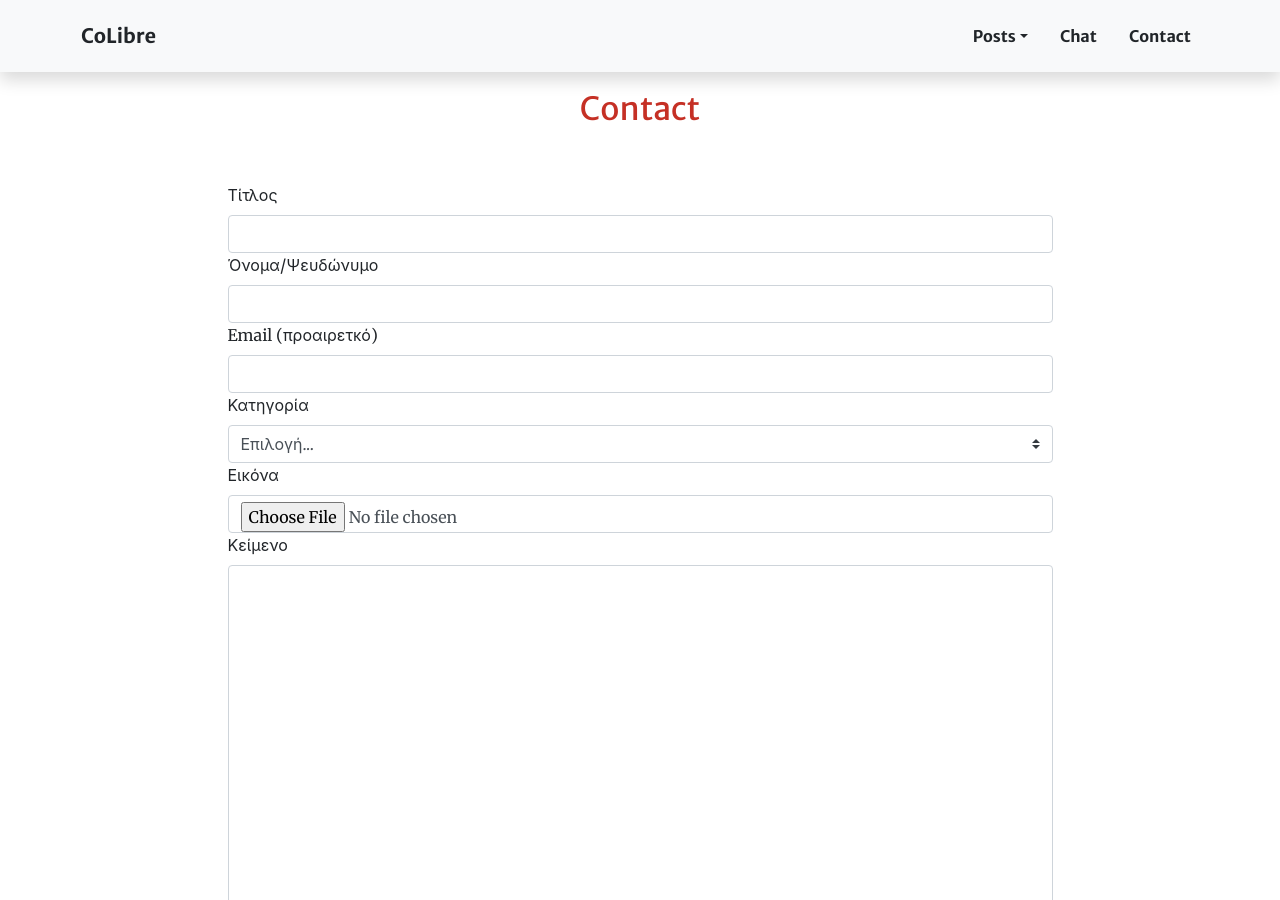
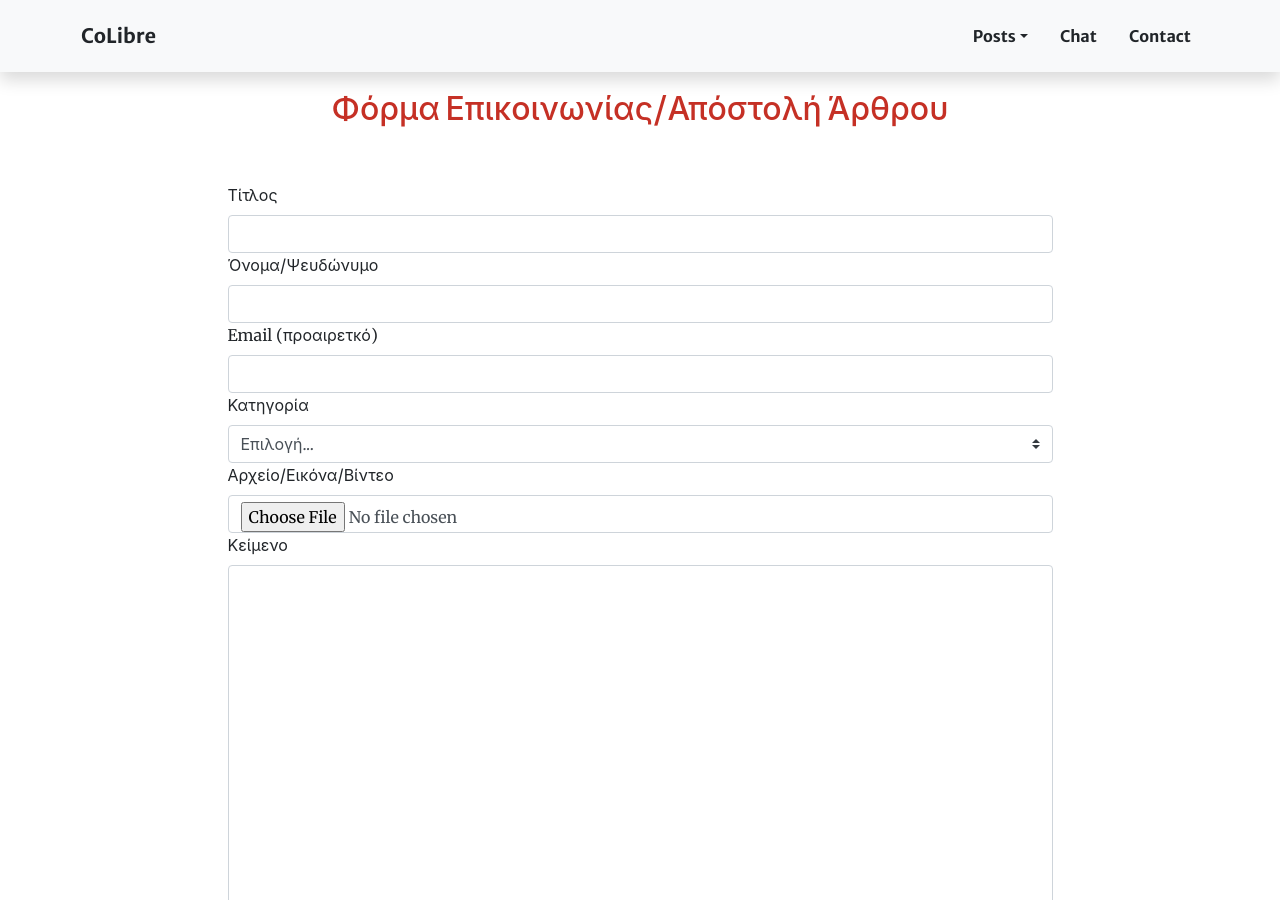
Before and after one commit to colibreradio/colibreradiotest, a Jekyll site: the page built from contact.markdown, in a window 1280 px wide and 900 px high. Built offline with Jekyll 4.4.1, drawn with Linux system fonts in a browser that asks for light colours; nearby versions of some CDN libraries.

Commit message:
Update contact.markdown

```diff
--- a/contact.markdown
+++ b/contact.markdown
@@ -12,7 +12,7 @@ layout: category
             </div>
 <div class="container">
     <!--Section heading-->
-    <h2 style="text-align: center;color: #c53025;margin-bottom:5%">Contact</h2>
+    <h2 style="text-align: center;color: #c53025;margin-bottom:5%">Φόρμα Επικοινωνίας/Απόστολή Άρθρου</h2>
     <!--Section description-->
     <p class="text-center w-responsive mx-auto mb-5"></p>
     <div class="row justify-content-center">
@@ -67,8 +67,8 @@ layout: category
                 <div class="row">
                     <div class="col-md-12">
                         <div class="md-form mb-0">
-                            <label for="subject" class="">Εικόνα</label>
-                              <input type="file" id="image" name="image" class="form-control" />
+                            <label for="subject" class="">Αρχείο/Εικόνα/Βίντεο</label>
+                              <input type="file" id="file" name="file" class="form-control" />
                         </div>
                     </div>
                 </div>
```
